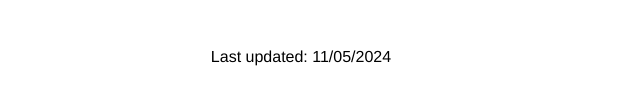
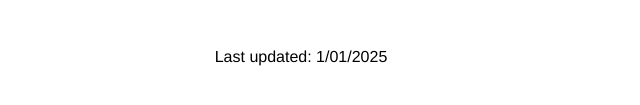
Before and after one commit to katelynlee/katelynlee.github.io, a plain HTML site: page index.html in a window 1280 px wide. Shown: the part 1241-1346 px from the top of the page, 339-979 px from the left. Drawn offline with nearby package versions, Linux system fonts and the light colour scheme.

Commit message:
Updated date

```diff
--- a/index.html
+++ b/index.html
@@ -119,7 +119,7 @@
         </ul>
       </section>
 
-      <div class="my-4 text-column text-center">Last updated: 11/05/2024</div>
+      <div class="my-4 text-column text-center">Last updated: 1/01/2025</div>
     </main>
   </body>
 </html>
```
